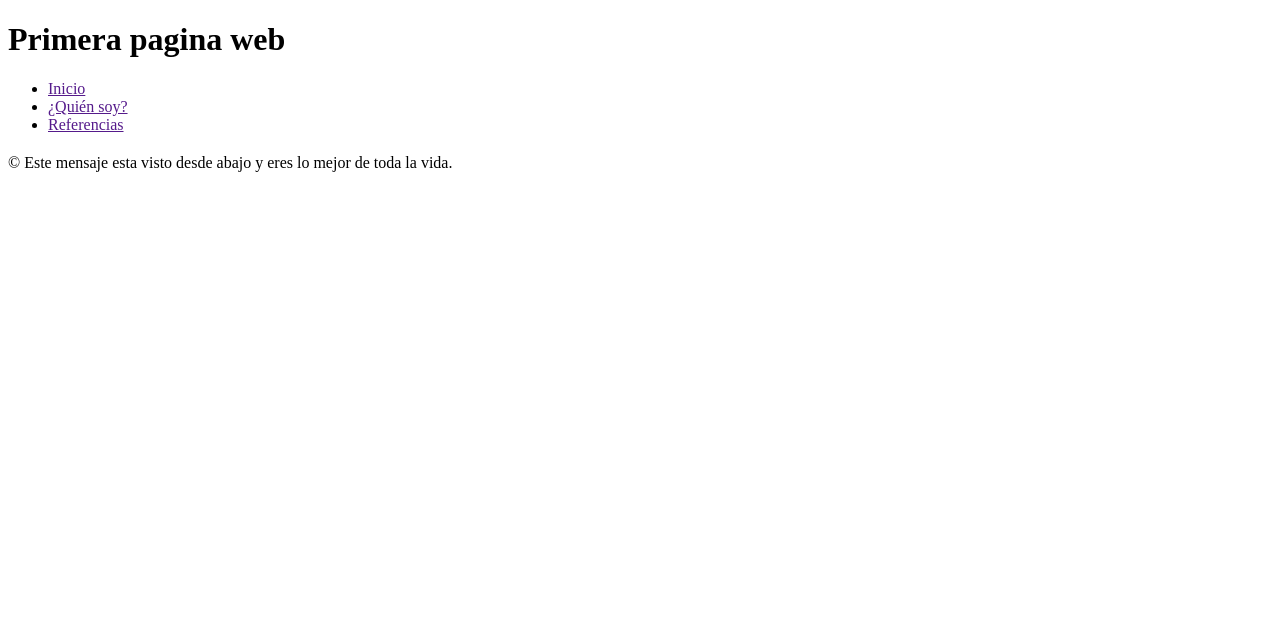
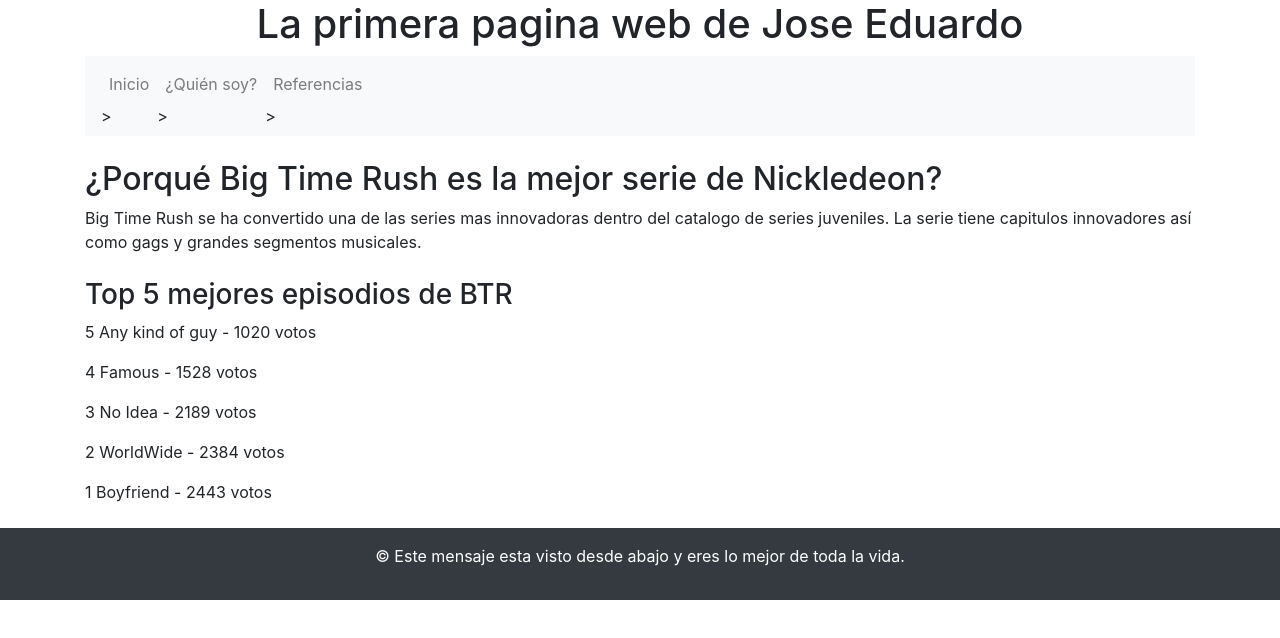
Before and after one commit to JoseCebCon/app1, a plain HTML site: page Tarea1/index.html in a window 1280 px wide. Drawn offline with nearby package versions, Linux system fonts and the light colour scheme.

Commit message:
first commit

```diff
--- a/Tarea1/index.html
+++ b/Tarea1/index.html
@@ -3,40 +3,50 @@
 <head>
     <meta charset="UTF-8">
     <meta name="viewport" content="width=device-width, initial-scale=1.0">
-    <title>La primer pagina web de Jose Eduardo Ceballos Contreras</title>
+    <title>La pagina web de Jose Eduardo</title>
+    <!---Poner enlaces de red de distribución de contenido "Copyright"-->
+    <link href="https://stackpath.bootstrapcdn.com/bootstrap/4.5.2/css/bootstrap.min.css" rel="stylesheet">
+    <script src="https://stackpath.bootstrapcdn.com/bootstrap/4.5.2/js/bootstrap.min.js"></script>
 </head>
 <body>
     <!--Titulo de la pagina-->
-    <header>
-        <h1>Primera pagina web</h1>
+    <div class="container">
+        <header class="mt-6">
+            <h1 class="text-center">La primera pagina web de Jose Eduardo</h1>
         </header>
 
         <!--Enlaces de navegación-->
-    <nav>
-        <!--Listas desordenados-->
-        <ul>
-            <!--li (declaracion de lista) & a (enlace a otras paginas de internet) de la-->
-            <li><a href="">Inicio</a></li>
-            <li><a href="">¿Quién soy?</a></li>
-            <li><a href="">Referencias</a></li>
+        <nav class="navbar navbar-expand-lg navbar-light bg-light">
+            <ul class="navbar-nav mr-auto">
+                <li class="nav-item"><a class="nav-link" href="#">Inicio</a>></li>
+                <li class="nav-item"><a class="nav-link" href="#">¿Quién soy?</a>></li>
+                <li class="nav-item"><a class="nav-link" href="#">Referencias</a>></li>
             </ul>
         </nav>
-
-    <section>
-        <article>
-            <h2></h2>
-            <p></p>
+        <!--Seccion principal-->
+        <section class="mt-4">
+            <!--Parte 1 del articulo-->
+            <article class="mb-4">
+                <h2>¿Porqué Big Time Rush es la mejor serie de Nickledeon?</h2>
+                <p> Big Time Rush se ha convertido una de las series mas innovadoras dentro del catalogo de series juveniles. La serie tiene capitulos innovadores así como gags y grandes segmentos musicales.</p>
             </article>
 
-        <article>
-            <h2></h2>
-            <p></p>
+            <article class="mb-4">
+                <h3>Top 5 mejores episodios de BTR</h3>
+                <p>5 Any kind of guy - 1020 votos</p>
+                <p>4 Famous - 1528 votos</p>
+                <p>3 No Idea - 2189 votos</p>
+                <p>2 WorldWide - 2384 votos</p>
+                <p>1 Boyfriend - 2443 votos</p>
             </article>
         </section>
+    </div>
 
 <!--Debajo de la pagian de seccion-->
-    <footer>
+    <footer class="footer mt-auto py-3 bg-dark text-white">
+        <div class="container text-center">
             <p>&copy; Este mensaje esta visto desde abajo y eres lo mejor de toda la vida.</p>
+        </div>
     </footer>
 </body>
 </html>
```
Also changed, not shown: Tarea2/index.html (added, +63 -0 lines), Tarea1/Breakpoints.html (added), Tarea1/Container.html (added), Tarea1/Rows.html (added), Tarea2/Css/Styles.css (added), Tarea2/img/fundamentals.svg (added), Tarea2/img/react.svg (added), Tarea2/img/showcase.svg (added). Lines whose indentation alone changed are shown as unchanged.
